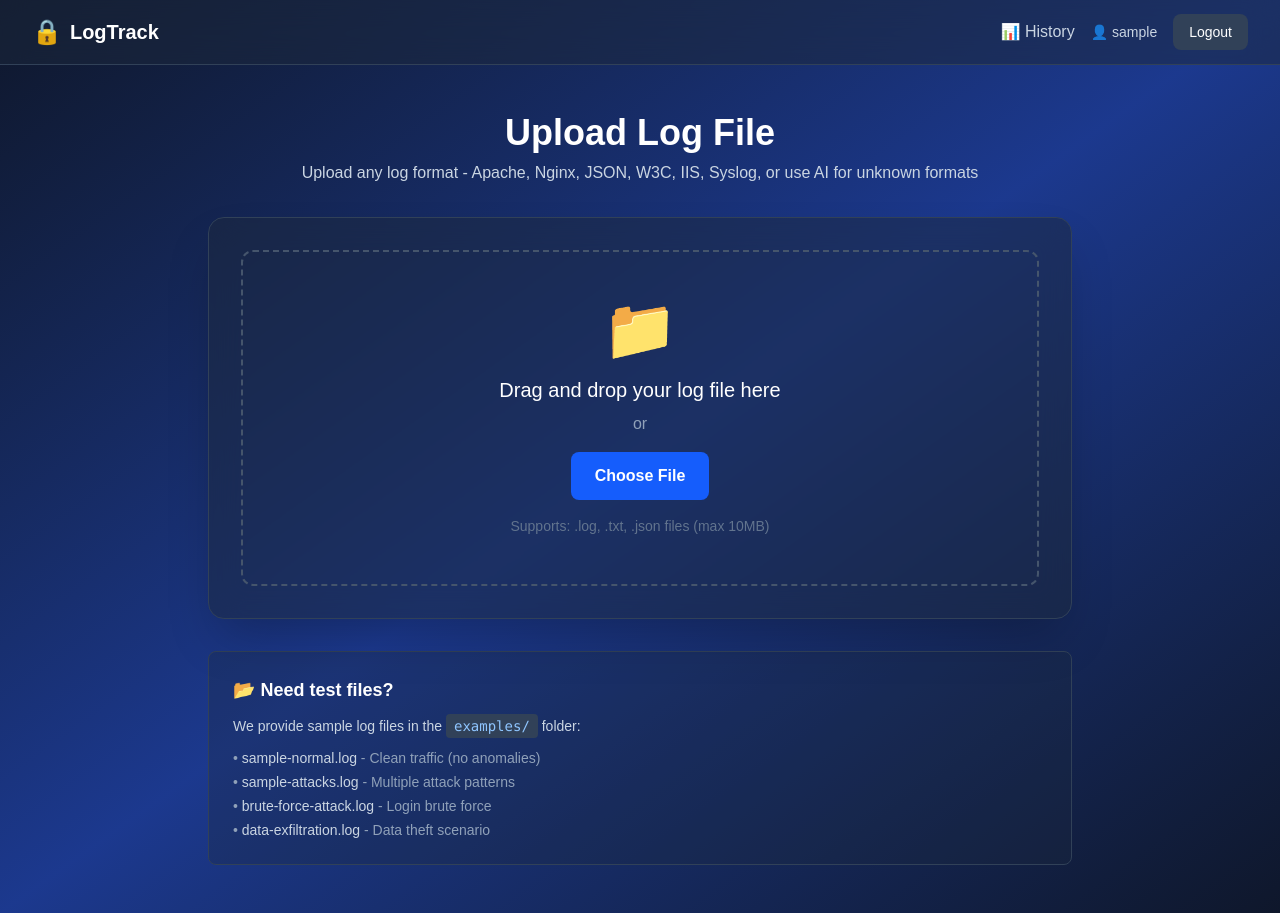
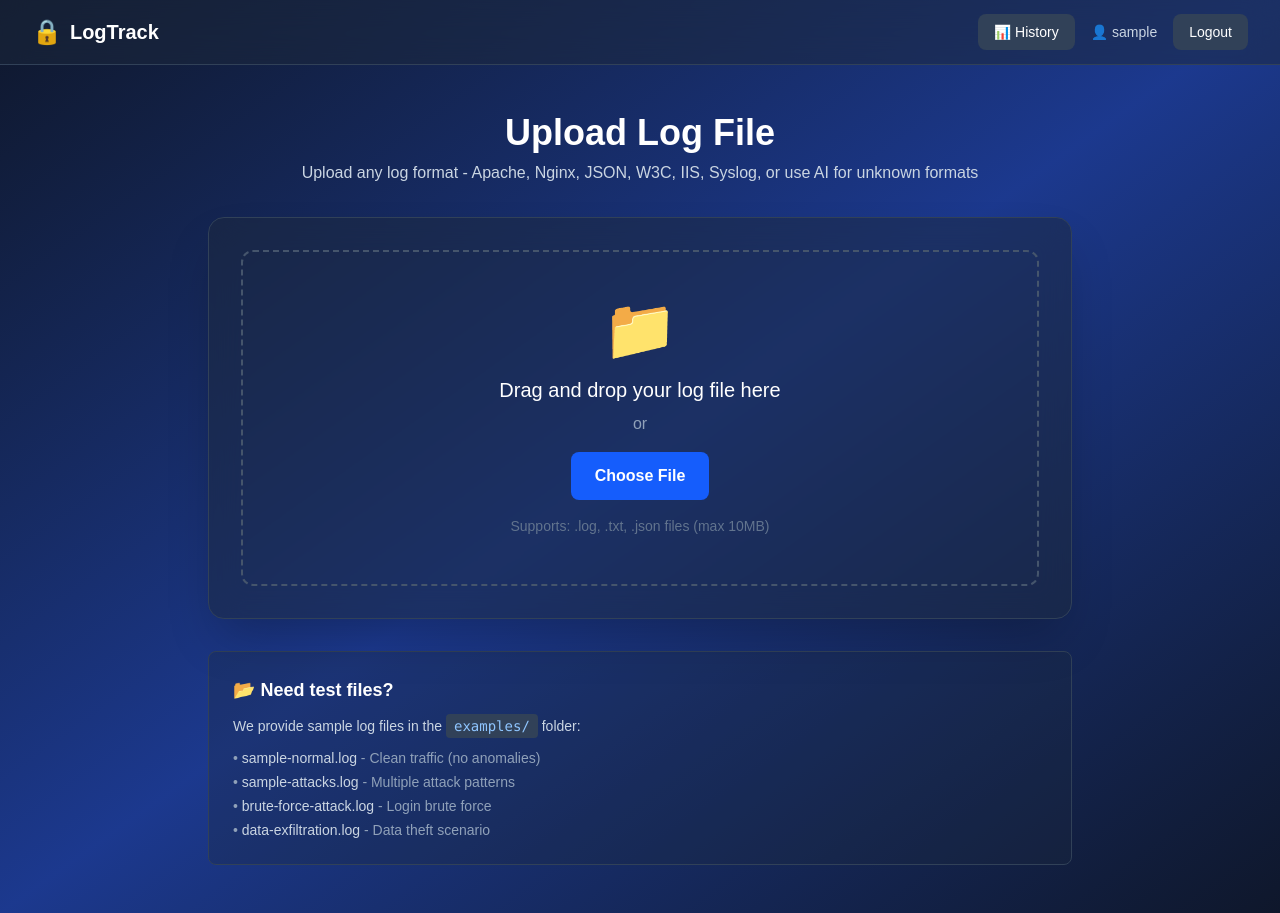
Before and after one commit to Rishab-Kumar09/LogTrack, a Next.js app in the folder logtrack-nextjs/: page /upload in a window 1280 px wide. Built offline with nearby package versions, Linux system fonts and the light colour scheme; sample sign-in values are in the browser's storage.

Commit message:
Style history button with proper background

```diff
--- a/logtrack-nextjs/app/results/page.tsx
+++ b/logtrack-nextjs/app/results/page.tsx
@@ -104,7 +104,7 @@ export default function ResultsPage() {
             <div className="flex items-center gap-4">
               <button
                 onClick={() => router.push('/history')}
-                className="text-slate-300 hover:text-white transition-colors"
+                className="px-4 py-2 bg-slate-700 hover:bg-slate-600 text-white text-sm rounded-lg transition-colors"
               >
                 📊 History
               </button>
--- a/logtrack-nextjs/app/upload/page.tsx
+++ b/logtrack-nextjs/app/upload/page.tsx
@@ -176,7 +176,7 @@ export default function UploadPage() {
             <div className="flex items-center gap-4">
               <button
                 onClick={() => router.push('/history')}
-                className="text-slate-300 hover:text-white transition-colors"
+                className="px-4 py-2 bg-slate-700 hover:bg-slate-600 text-white text-sm rounded-lg transition-colors"
               >
                 📊 History
               </button>
```
